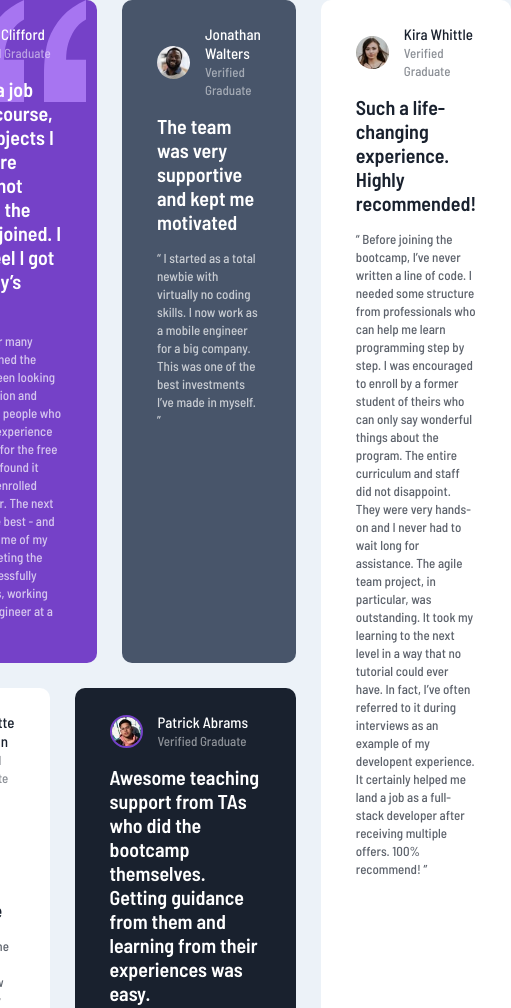
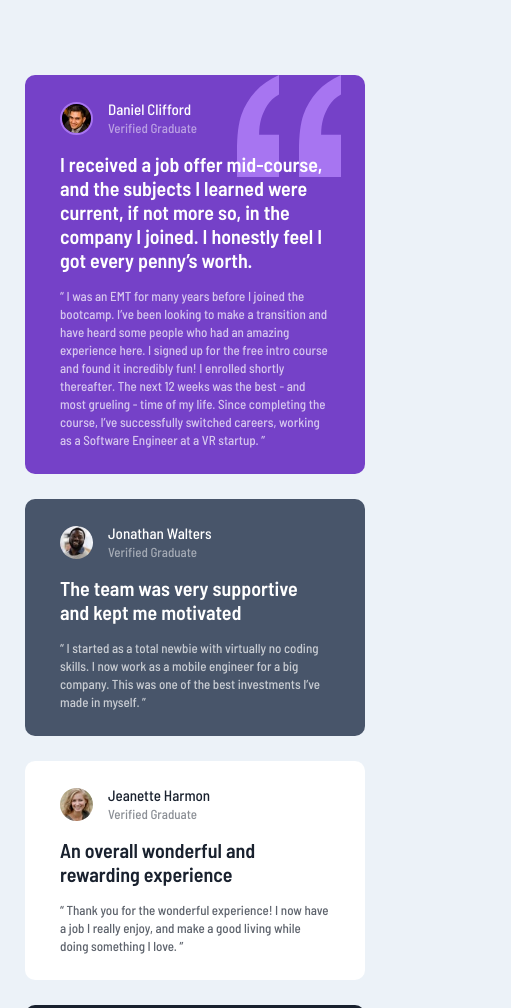
Before and after one commit to dibrooo/Testimonials-Grid-Section, a plain HTML site: page index.html in a window 390 px wide. Shown: the top 1008 px of the page, 511 px wide, since content can reach past the window. Drawn offline with Linux system fonts and the light colour scheme.

Commit message:
Added Responsive

```diff
--- a/styles.scss
+++ b/styles.scss
@@ -106,3 +106,14 @@ main {
   grid-column: 4;
   grid-row: 1 / span 2;
 }
+
+@media only screen and (max-width: 768px) {
+  body {
+    padding: 75px 25px;
+  }
+
+  main {
+    display: flex;
+    flex-direction: column;
+  }
+}
```
Also changed, not shown: styles.css, 1 other file.
